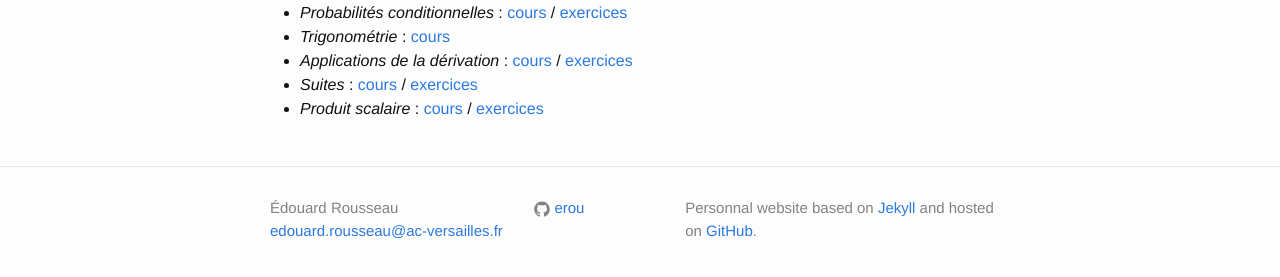
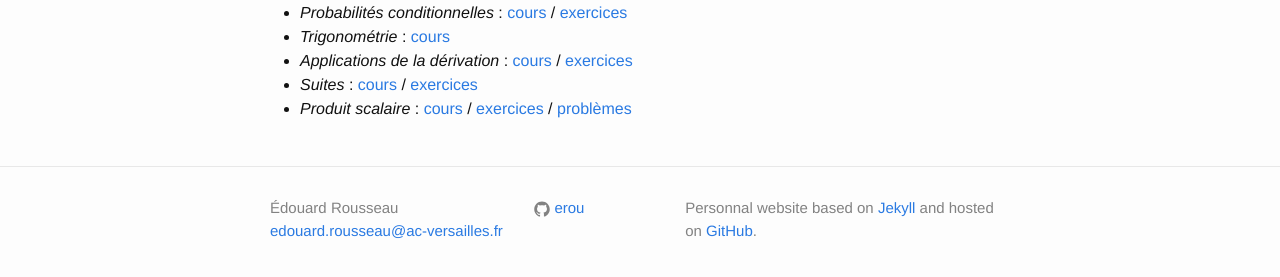
Before and after one commit to erou/erou.github.io, a Jekyll site: the page built from teaching/corot-premiere.md, in a window 1280 px wide. Shown: the part 178-455 px from the top of the page. Built offline with Jekyll 4.4.1, drawn with Linux system fonts in a browser that asks for light colours.

Commit message:
des problèmes

```diff
--- a/teaching/corot-premiere.md
+++ b/teaching/corot-premiere.md
@@ -17,4 +17,4 @@
 * *Applications de la dérivation* : [cours](cours-application-derivation.pdf) /
   [exercices](exos-application-derivation.pdf)
 * *Suites* : [cours](cours-suites.pdf) / [exercices](exos-suites.pdf)
-* *Produit scalaire* : [cours](cours-produit-scalaire.pdf) / [exercices](exos-produit-scalaire.pdf)
+* *Produit scalaire* : [cours](cours-produit-scalaire.pdf) / [exercices](exos-produit-scalaire.pdf) / [problèmes](problemes-produit-scalaire.pdf)
```
Also changed, not shown: 1 other file.
